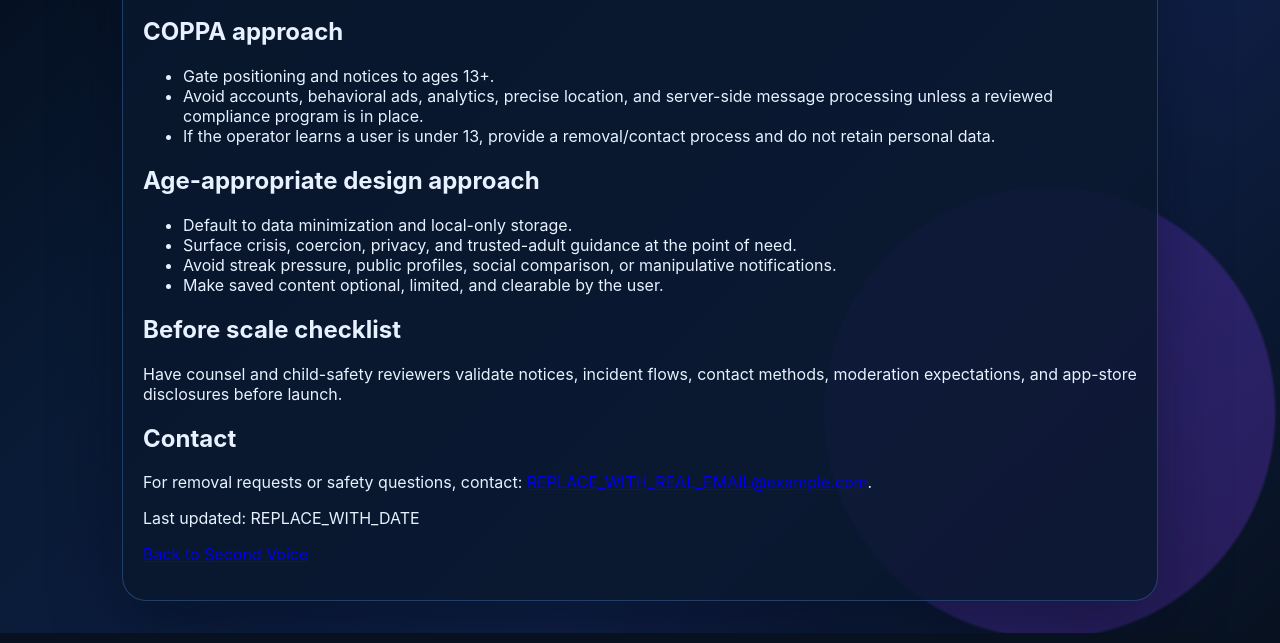
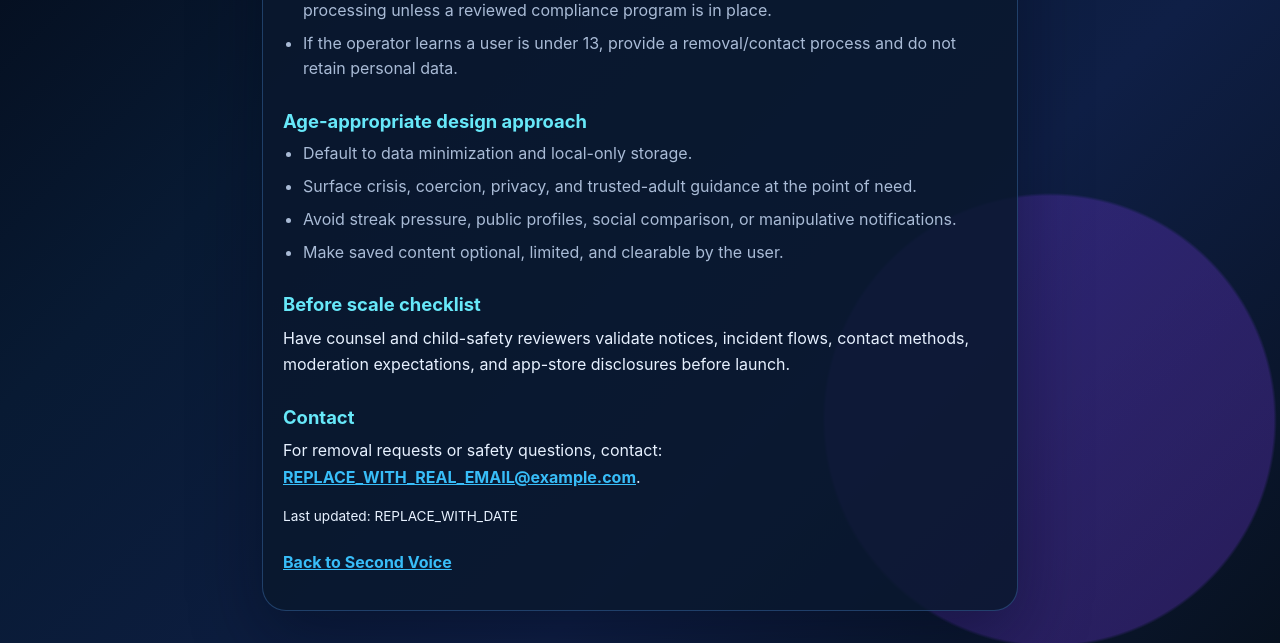
Before and after one commit to pizzasta/Second-Voice, a website: page safety.html in a window 1280 px wide. Shown: the part 370-1013 px from the top of the page. Drawn offline with Linux system fonts and the light colour scheme.

Commit message:
Add styles for legal page and site footer
Added styles for legal page and footer components.

```diff
--- a/src/styles.css
+++ b/src/styles.css
@@ -415,3 +415,74 @@ textarea:focus-visible,
   width: 1px;
   clip: rect(0, 0, 0, 0);
 }
+
+.legal-page {
+  max-width: 820px;
+}
+
+.legal-card h1 {
+  font-size: clamp(1.8rem, 4vw, 2.6rem);
+  line-height: 1.05;
+  margin: 0 0 1.25rem;
+}
+
+.legal-card h2 {
+  color: #67e8f9;
+  font-size: 1.15rem;
+  margin: 1.75rem 0 0.6rem;
+}
+
+.legal-card p {
+  color: var(--ink);
+  line-height: 1.65;
+  margin: 0 0 0.9rem;
+}
+
+.legal-card ul {
+  color: var(--muted);
+  line-height: 1.6;
+  margin: 0 0 1rem;
+  padding-left: 1.25rem;
+}
+
+.legal-card li {
+  margin-bottom: 0.45rem;
+}
+
+.legal-card a {
+  color: var(--blue);
+  font-weight: 700;
+  text-decoration: underline;
+}
+
+.legal-card a:hover {
+  color: #67e8f9;
+}
+
+.legal-meta {
+  color: var(--muted);
+  font-size: 0.85rem;
+  margin-top: 1.5rem;
+}
+
+.legal-back {
+  display: inline-block;
+  margin-top: 0.5rem;
+}
+
+.site-footer {
+  color: var(--muted);
+  font-size: 0.9rem;
+  margin-top: 1.5rem;
+  text-align: center;
+}
+
+.site-footer a {
+  color: var(--blue);
+  font-weight: 700;
+  text-decoration: underline;
+}
+
+.site-footer a:hover {
+  color: #67e8f9;
+}
```
